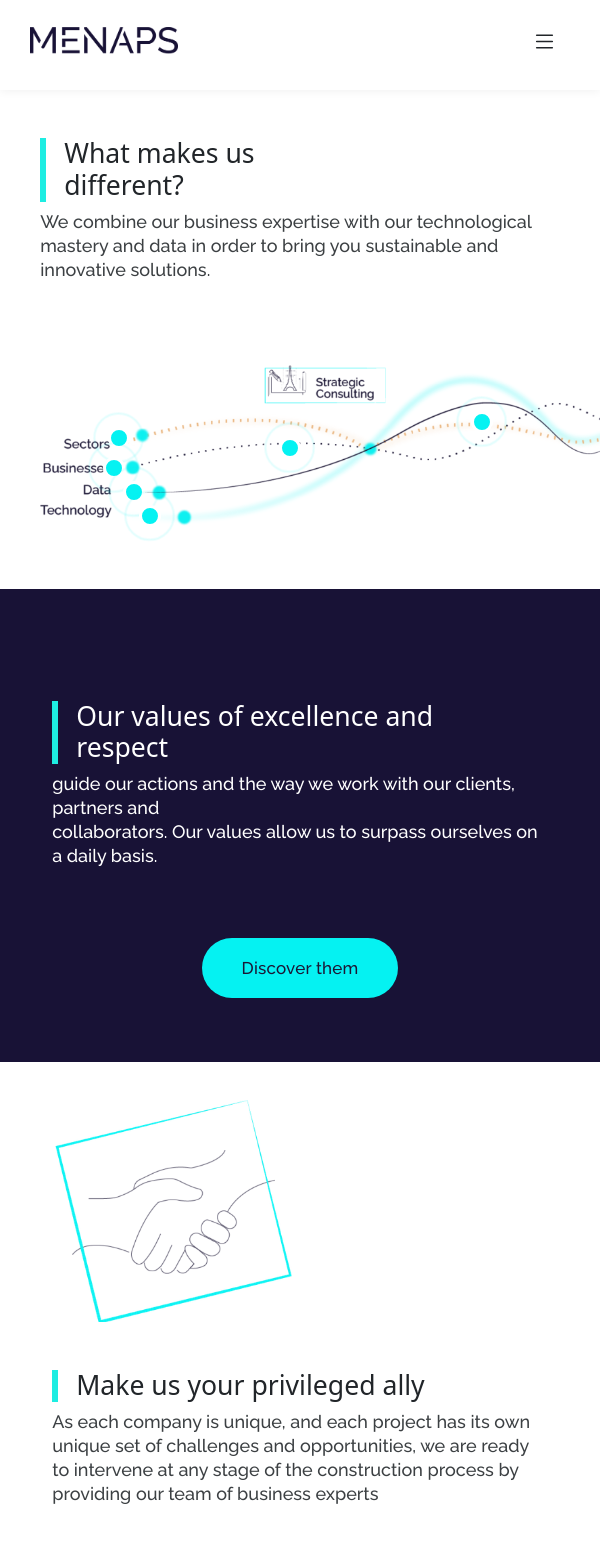
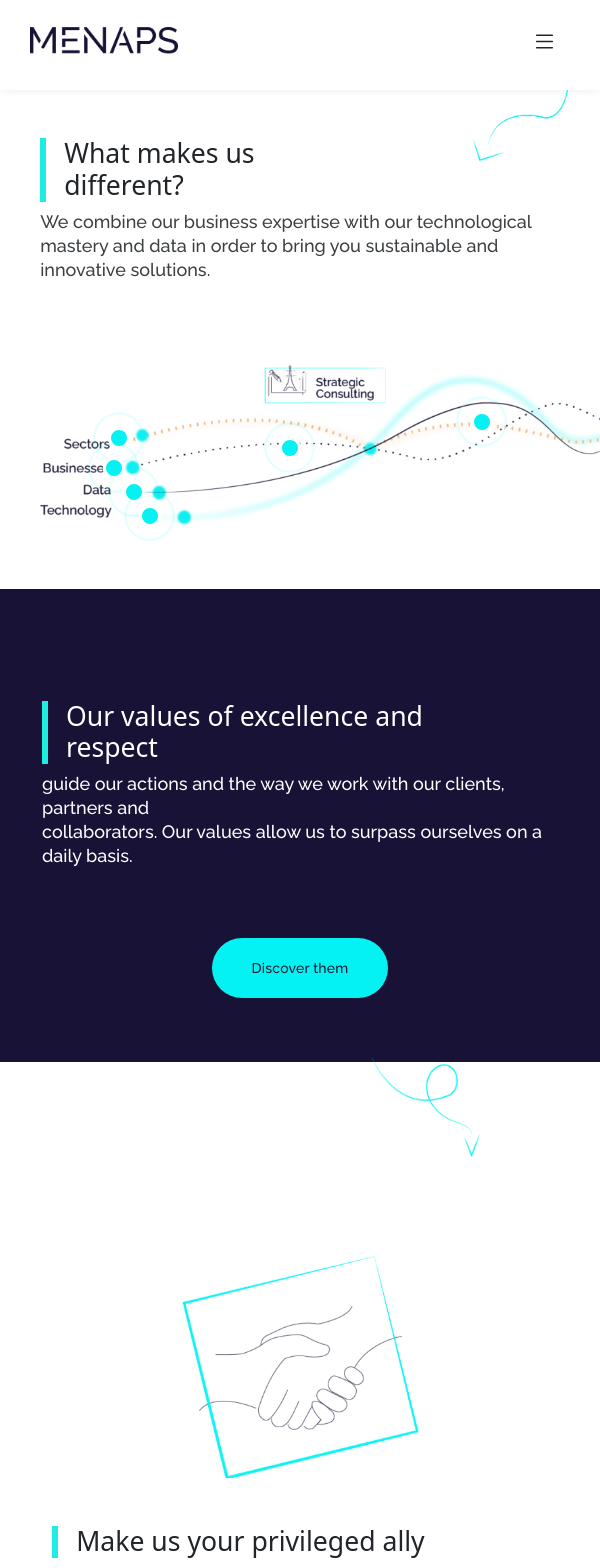
Before and after one commit to tawfiqkhnicha/editor-reactjs, a Next.js app: page / in a window 600 px wide. Shown: the top 1568 px of the page. Built offline with nearby package versions, Linux system fonts and the light colour scheme.

Commit message:
ajoter les fleches

```diff
--- a/src/pages/index.tsx
+++ b/src/pages/index.tsx
@@ -38,9 +38,11 @@ export default function Home() {
   return (
 
     <Section fullWidth={true}>
-      <Section className="main-wrapper section-margin-6 section-padding-x">
+      <Section className="main-wrapper section-margin-6 section-padding-x position-relative">
+
+         <img src="/Fleche-1-Home.png" className="fleche-1-home flech_width position-absolute" />
+
         <Card
-
           HeaderTitle={HomePageData['section_1'].title}
           styleHeaderPage="left-border"
           content={HomePageData['section_1'].content} />
@@ -48,8 +50,8 @@ export default function Home() {
       </Section>
 
       <Section background={true} fullWidth={false} className="section-padding-y position-relative">
-        {/** <img src="/Fleche-2-Home.png" className="fleche-1-home" />*/}
-        <Section className="main-wrapper section-padding-x ">
+         <img src="/Fleche-2-Home.png" className="fleche-2-home flech_width position-absolute" />
+        <Section className="main-wrapper  ">
           <Grid>
             <Widget size={screenWidth > 600 && screenWidth <= 900 ? 6 : 4} className={`order-xl-1 order-lg-1 order-md-1 order-2 order-sm-2  d-flex align-items-center ${screenWidth > 900 ? "justify-content-start" : "justify-content-center"}`}>
               <Button className="btn-padding btn-style" variant="link" title=" Discover them" href="/our-values" />
@@ -62,9 +64,10 @@ export default function Home() {
 
       </Section>
 
-      <Section background={false} fullWidth={false} className="main-wrapper section-margin-6 section-padding-x ">
+      <Section background={false} fullWidth={false} className="main-wrapper section-margin-6 section-padding-x position-relative margin-bottom-xxl">
+        <img src="/Fleche-3-Home.png" className="fleche-3-home position-absolute" />
         <Grid>
-          <Widget size={6} className=" d-flex align-items-start justify-content-start">
+          <Widget size={6} className={` d-flex ${screenWidth <= 600 ? "justify-content-center " : "justify-content-start " } align-items-start mt-mobile`}>
             <img src="/hands.png" className="hands-home" />
           </Widget>
           <Widget size={6} className=" d-flex align-items-start justify-content-start mt-5 ">
@@ -88,9 +91,13 @@ export default function Home() {
         </Grid>
       </Section>
 
-      <Section background={true} fullWidth={false} className="section-padding-y section-padding-x ">
-        <Section className="main-wrapper section-padding-x">
+      <Section background={true} fullWidth={false} className="section-padding-y section-padding-x  ">
+        <Section className="main-wrapper section-padding-x section-padding-y ">
           <Card styleHeaderPage="left-border text-white"  styleContentPage="text-white" HeaderTitle="<h2>Faites-nous <br> confiance</h2>" content="Nous vous proposons un accompagnement sur-mesure <br> et possédons une expertise poussée dans l’industrie." />
+           <div className=" fleche-4-home-container d-flex justify-content-end w-90 mb-lg-5">
+              <img src="/Fleche-4-Home.png" className="fleche-4-home" />
+           </div>
+
           <Grid className="gap-5 grid-gap">
             {services.map(item => {
               return <Widget size={3} className=" d-flex align-items-center justify-content-start mb-lg-4 mt-lg-4  mb-sm-4 mt-sm-4">
@@ -102,7 +109,9 @@ export default function Home() {
 
       </Section>
 
-      <Section background={false} fullWidth={false} className="main-wrapper section-margin-6 section-padding-x">
+      <Section background={false} fullWidth={false} className="main-wrapper section-margin-6  position-relative">
+
+        <img src="/Fleche-5-Home.png" className="fleche-5-home position-absolute" />
         <Grid className="gap-2 ">
           <Widget size={6} className="d-flex align-items-start justify-content-center">
             <img className="talent-image" src="/Galerie-talents.png" />
@@ -110,7 +119,7 @@ export default function Home() {
           <Widget size={4} className=" d-flex align-items-start justify-content-start mt-5 ">
             <Card styleHeaderPage="left-border" HeaderTitle="<h2>Nos talents sont <br>à votre service </H2>" content="<p>Au coeur des technologies, notre équipe <br> conçoit, développe et améliore chacun <br> de vos outils.</p>" />
           </Widget>
-          <Widget size={12} className=" d-flex align-items-center justify-content-center mt-lg-5">
+          <Widget size={12} className=" d-flex align-items-center justify-content-center mt-lg-5 mt-sm-6">
             <Button className="btn-padding btn-style" title="Faisons connaissance" href="/our-values" />
           </Widget>
         </Grid>
@@ -132,17 +141,18 @@ export default function Home() {
 
       </Section>
 
-      <Section className="main-wrapper section-padding-x" background={false} fullWidth={false}>
+      <Section className="main-wrapper section-padding-x position-relative pb-6" background={false} fullWidth={false}>
+      <img src="/Fleche-5-Home.png" className="fleche-6-home position-absolute" />
         <Grid>
           <Widget size={5} className=" d-flex flex-column justify-content-start mt-5">
 
-            <Card cardStyle="" styleHeaderPage="left-border" HeaderTitle="<h2>Contactez-nous </H2>" content="<p>afin de discuter plus en détails de vos enjeux.</p>" />
+            <Card cardStyle="mt-sm-7" styleHeaderPage="left-border" HeaderTitle="<h2>Contactez-nous </H2>" content="<p>afin de discuter plus en détails de vos enjeux.</p>" />
             {screenWidth > 600 && <div className="d-flex justify-content-end">
               <Button className="btn-padding btn-style card-btn" variant="link" title="Parlons-en" href="/contact" />
             </div>}
           </Widget>
-          <Widget size={6} className={`d-flex align-items-center  ${screenWidth > 600 ? "justify-content-end" : "flex-column justify-content-center"} justify-content-end`}>
-            <img src="/bulle.png" className="bulle-image" />
+          <Widget size={6} className={`d-flex align-items-center   ${screenWidth > 600 ? "justify-content-end" : "flex-column justify-content-center"} justify-content-end`}>
+            <img src="/bulle.png" className="bulle-image " />
             {screenWidth <= 600 &&
 
                <Button className="btn-padding btn-style card-btn mt-5" variant="link" title="Parlons-en" href="/contact" />
--- a/src/styles/globals.css
+++ b/src/styles/globals.css
@@ -1,12 +1,56 @@
+
 
 
 .fleche-1-home{
-  position: absolute;
-  width: 230.75px;
-  height: 211.667px;
-  left: 42%;
-  bottom: -144px;
-
+  width: 18%;
+  height: auto;
+  top: -20%;
+  right: 0%;
+}
+.fleche-2-home{
+  width: 12%;
+  height: auto;
+  right: 20%;
+  bottom: -35%;
+}
+.fleche-3-home{
+  display: block;
+  width: 10%;
+  height: auto;
+  bottom: -40%;
+  left: 20%;
+}
+
+.fleche-4-home{
+
+  right: 50%;;
+
+}
+
+.fleche-5-home{
+  display: block;
+  right: 15%;
+  bottom: 20%;
+  transform: rotate(-30deg);
+  width: 20%;
+}
+
+.fleche-6-home{
+  width: 15%;
+  right: 35%;
+  bottom: 10%;
+  transform: rotate(360deg);
+
+}
+.w-90{
+  width: 90%;
+}
+
+.pb-6{
+  padding-bottom: 10%;
+}
+.margin-bottom-xxl{
+  margin-bottom: 10% !important;
 }
 .section-margin-6{
   margin-top: 6% !important;
@@ -637,6 +681,13 @@
 /* mobile*/
 @media only screen and (max-width: 600px) {
 
+  .btn-style a{
+    font-size: 14px !important;
+  }
+  .margin-bottom-xxl{
+
+    margin-bottom: 5% !important;
+  }
   .talent-image{
     max-width: 297.733px;
   }
@@ -844,6 +895,58 @@
     left: 81.5%
   }
 
+    .mt-mobile{
+      margin-top: 30% !important;
+    }
+
+
+
+  .fleche-1-home{
+    width: 18%;
+    height: auto;
+    top: -30%;
+    right: 0%;
+  }
+  .fleche-2-home{
+    width: 35%;
+    height: auto;
+    right: 20%;
+    bottom: -20%;
+  }
+  .fleche-3-home{
+    display: block;
+    transform: rotateY(180deg);
+
+
+    width: 20%;
+    height: auto;
+    bottom: -10%;
+    left: 75%;
+
+  }
+
+  .fleche-4-home{
+    width: 50%;
+
+  }
+
+  .fleche-4-home-container{
+    justify-content: center !important;
+    margin-bottom: 10%;
+  }
+  .fleche-5-home{
+   display: none;
+  }
+
+  .fleche-6-home{
+    width: 30%;
+    right: 8%;
+    bottom: 25%;
+    transform: rotate(-60deg);
+
+
+  }
+
 }
 
 
@@ -851,6 +954,57 @@
 
 @media only screen and (max-width: 900px) and (min-width: 600px) {
 
+.mt-sm-6{
+  margin-top: 15%;
+}
+.mt-sm-7{
+  margin-top: 20%;
+}
+
+.w-90{
+  width: 100% ;
+}
+.fleche-1-home{
+  width: 18%;
+  height: auto;
+  top: -20%;
+  right: 0%;
+}
+.fleche-2-home{
+  width: 18%;
+  height: auto;
+  right: 20%;
+  bottom: -20%;
+}
+.fleche-3-home{
+  display: none;
+  width: 10%;
+  height: auto;
+  bottom: -40%;
+  left: 20%;
+}
+
+.fleche-4-home{
+
+  right: 50%;;
+
+}
+
+.fleche-5-home{
+  display: block;
+  right: 15%;
+  bottom: 18%;
+  transform: rotate(-30deg);
+  width: 20%;
+}
+
+.fleche-6-home{
+  width: 20%;
+  right: 30%;
+  bottom: 18%;
+  transform: rotate(360deg);
+
+}
 
   .bulle-image {
     width: 198.533px;
@@ -1506,6 +1660,7 @@ padding-bottom:10rem;
   font-weight: normal;
   text-transform: none;
   font-style: normal;
+  font-size: 18px;
 }
 
 .master-button .hover-effect {
@@ -1551,7 +1706,7 @@ padding-bottom:10rem;
 .btn-style a{
 
   font-family: "Raleway", Sans-serif;
-  font-size: 17px;
+  font-size: 18px;
   font-weight: 500;
   fill: #0C0560;
   color: #0C0560;
```
Also changed, not shown: public/Fleche-5-Home-1.png (renamed from public/Fleche-5-Home-1-1-300x204.png), public/Fleche-5-Home.png (renamed from public/Fleche-5-Home-1-300x204.png).
